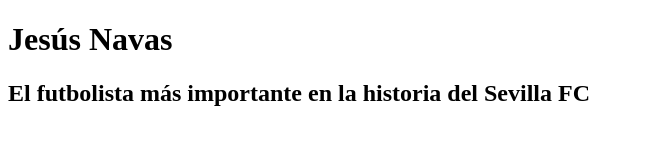
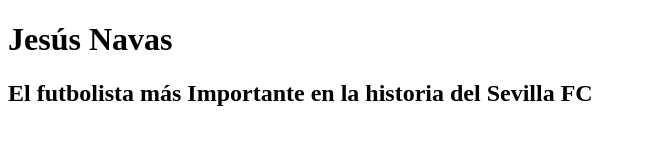
Before and after one commit to apm0128-blip/aleperez, a plain HTML site: page INDEX.HTML in a window 1280 px wide. Shown: the whole page, without its empty margins (0-645 px from the left). Drawn offline with Linux system fonts and the light colour scheme.

Commit message:
yo que swee

```diff
--- a/INDEX.HTML
+++ b/INDEX.HTML
@@ -8,6 +8,6 @@
 
     <body>
             <h1>Jesús Navas</h1>
-            <h2>El futbolista más importante en la historia del Sevilla FC</h2>
+            <h2>El futbolista más Importante en la historia del Sevilla FC</h2>
     </body>
 </html>
```
